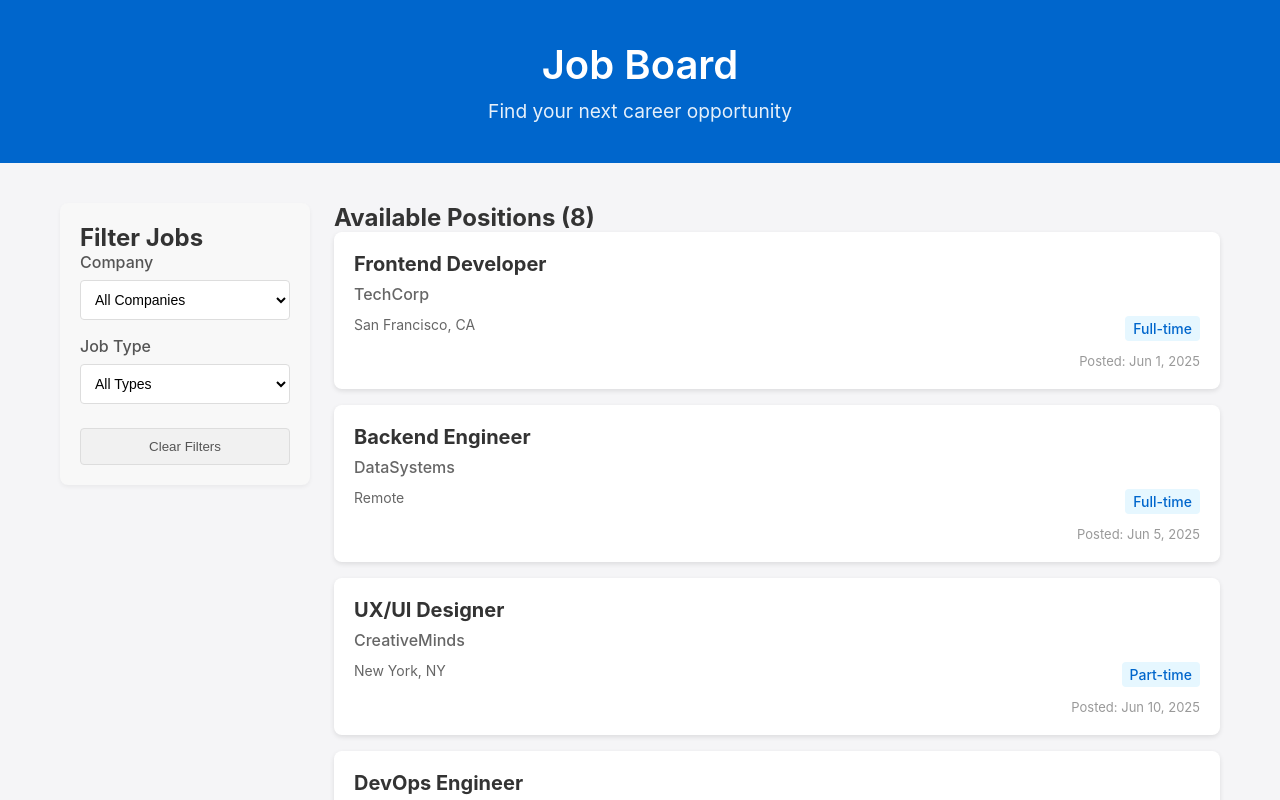
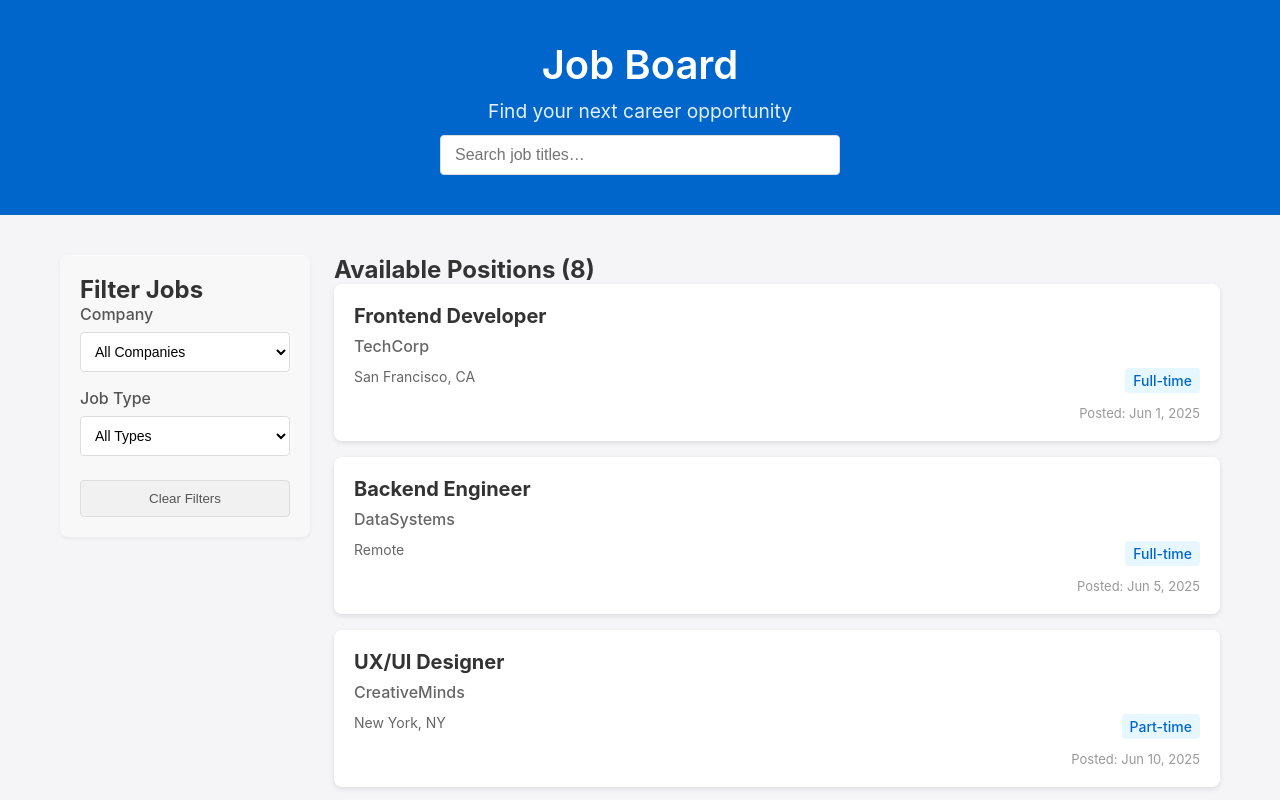
Before and after one commit to shashwathuchil/mini-job-board, a React (Create React App) app: page / in a window 1280 px wide. Shown: the top 800 px of the page. Built offline with nearby package versions, Linux system fonts and the light colour scheme.

Commit message:
search implemented on top level out of filter page

```diff
--- a/src/App.css
+++ b/src/App.css
@@ -43,6 +43,22 @@ body {
   width: 100%;
 }
 
+.search-input {
+  margin-top: 12px;
+  padding: 10px 14px;
+  width: 100%;
+  max-width: 400px;
+  border: 1px solid #ddd;
+  border-radius: 4px;
+  font-size: 16px;
+}
+
+.search-input:focus {
+  outline: none;
+  border-color: #0066cc;
+  box-shadow: 0 0 0 2px rgba(0,102,204,0.2);
+}
+
 /* Responsive adjustments */
 @media (max-width: 768px) {
   .App-header {
--- a/src/App.js
+++ b/src/App.js
@@ -1,4 +1,6 @@
 import React, { useState } from 'react';
+import { useDispatch } from 'react-redux';
+import { setSearchQuery } from './store/features/jobs/jobsSlice';
 import './App.css';
 import JobList from './components/JobList';
 import JobDetail from './components/JobDetail';
@@ -7,6 +9,8 @@ import { selectAllJobs, selectJobsStatus } from './store/features/jobs/jobsSlice
 
 function App() {
   const [selectedJob, setSelectedJob] = useState(null);
+  const [searchText, setSearchText] = useState('');
+  const dispatch = useDispatch();
 
   // Get jobs from Redux store
   const jobsData = useSelector(selectAllJobs);
@@ -25,8 +29,19 @@ function App() {
       <header className="App-header">
         <h1>Job Board</h1>
         <p>Find your next career opportunity</p>
+        <input
+          type="text"
+          className="search-input"
+          placeholder="Search job titles…"
+          value={searchText}
+          onChange={(e) => {
+            setSearchText(e.target.value);
+            dispatch(setSearchQuery(e.target.value));
+          }}
+        />
       </header>
       <main className="App-main">
+
         <JobList jobs={jobsData} status={jobsStatus} onJobClick={handleJobClick} />
       </main>
       {selectedJob && (
--- a/src/components/JobList.js
+++ b/src/components/JobList.js
@@ -6,14 +6,19 @@ import './JobList.css';
 
 const JobList = ({ jobs, onJobClick }) => {
   const dispatch = useDispatch();
+  const searchQuery = useSelector(state => state.jobs.searchQuery);
   const status = useSelector(selectJobsStatus);
+
+  // Local state
+  const [filteredJobs, setFilteredJobs] = useState(jobs);
 
   useEffect(() => {
     if (status === 'idle') {
       dispatch(fetchJobs());
     }
   }, [status, dispatch]);
-  const [filteredJobs, setFilteredJobs] = useState(jobs);
+
+
   const [filters, setFilters] = useState({
     company: '',
     type: ''
@@ -37,8 +42,11 @@ const JobList = ({ jobs, onJobClick }) => {
       result = result.filter(job => job.type === filters.type);
     }
 
+    if (searchQuery) {
+      result = result.filter(job => job.title.toLowerCase().includes(searchQuery.toLowerCase()));
+    }
     setFilteredJobs(result);
-  }, [filters, jobs]);
+  }, [filters, jobs, searchQuery]);
 
   const handleFilterChange = (e) => {
     const { name, value } = e.target;
--- a/src/store/features/jobs/jobsSlice.js
+++ b/src/store/features/jobs/jobsSlice.js
@@ -10,9 +10,10 @@ export const fetchJobs = createAsyncThunk('jobs/fetchJobs', async () => {
 });
 
 const initialState = {
-  list: [], // will be populated after fetch
+  list: [], // fetched jobs
   status: 'idle', // 'idle' | 'loading' | 'succeeded' | 'failed'
   error: null,
+  searchQuery: '',
 };
 
 const jobsSlice = createSlice({
@@ -27,6 +28,9 @@ const jobsSlice = createSlice({
     },
     addJob: (state, action) => {
       state.list.push(action.payload);
+    },
+    setSearchQuery: (state, action) => {
+      state.searchQuery = action.payload;
     },
   },
   extraReducers: (builder) => {
@@ -45,10 +49,11 @@ const jobsSlice = createSlice({
   },
 });
 
-export const { setJobs, addJob } = jobsSlice.actions;
+export const { setJobs, addJob, setSearchQuery } = jobsSlice.actions;
 
 // Selector
 export const selectAllJobs = (state) => state.jobs.list;
 export const selectJobsStatus = (state) => state.jobs.status;
+export const selectSearchQuery = (state) => state.jobs.searchQuery;
 
 export default jobsSlice.reducer;
```
